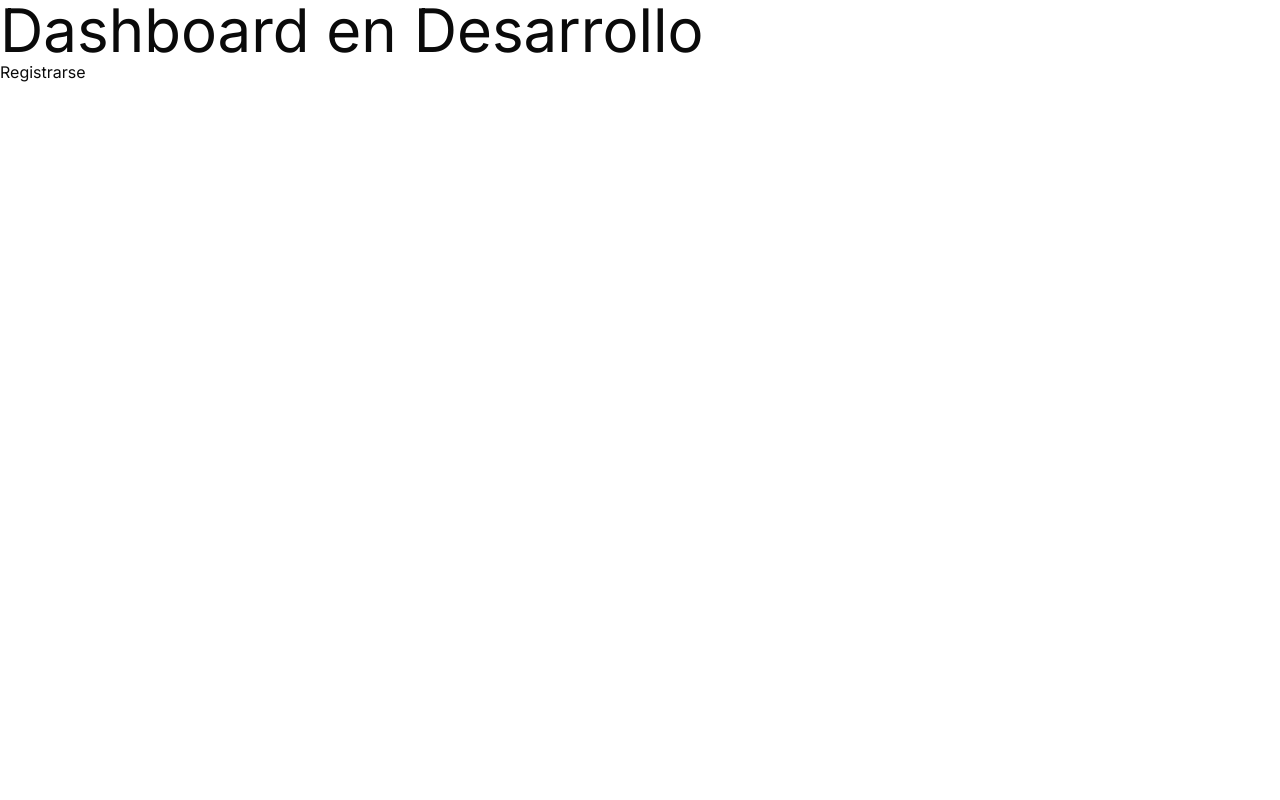
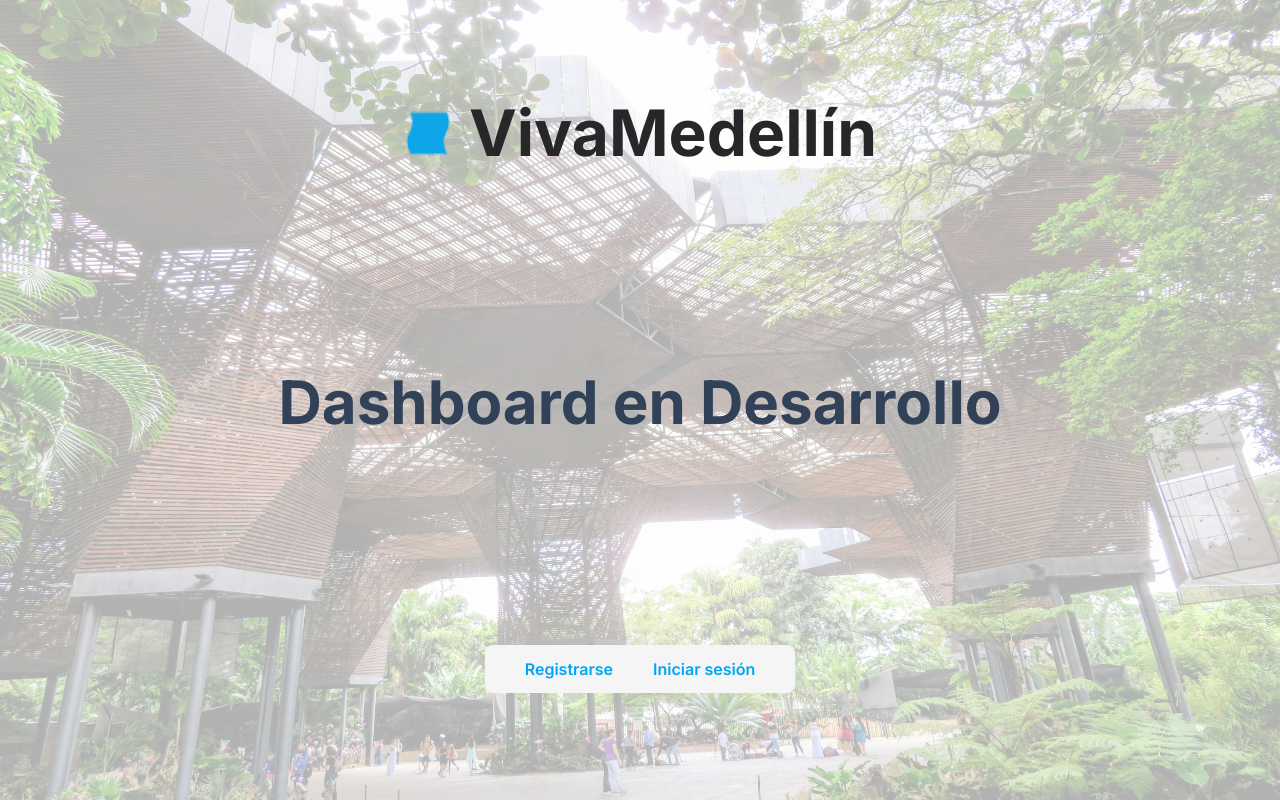
Before and after one commit to Code-factory-20252/vivaMedellin-frontend, a Next.js app: page / in a window 1280 px wide. Built offline with nearby package versions, Linux system fonts and the light colour scheme.

Commit message:
apply styling to dashboard

```diff
--- a/src/app/page.tsx
+++ b/src/app/page.tsx
@@ -1,8 +1,19 @@
 import Link from "next/link";
+import Image from "next/image";
 
 export default function Home() {
   return (<>
-    <h1 className="text-6xl">Dashboard en Desarrollo</h1>
-    <Link href="/register">Registrarse</Link>
+  <div className="w-screen h-screen relative flex flex-col justify-around items-center">
+    <Image fill className="-z-10 absolute opacity-30" src="/img/udea.jpg" alt="" />
+    <div className="flex items-center gap-4 top-44">
+      <Image width={50} height={50} src="/img/logo.png" alt="" />
+      <h1 className="text-zinc-800 font-bold text-[64px] leading-[23px] tracking-[0px]">VivaMedellín</h1>
+    </div>
+    <h1 className="text-6xl font-bold text-slate-700">Dashboard en Desarrollo</h1>
+    <div className="flex gap-10 bg-accent w-fit h-fit py-5 px-10 rounded-md">
+      <Link className="leading-2 font-semibold text-sky-500" href="/register">Registrarse</Link>
+      <Link className="leading-2 font-semibold text-sky-500" href="/login">Iniciar sesión</Link>
+    </div>
+  </div>
   </>);
 }
--- a/src/components/ui/RegisterForm.tsx
+++ b/src/components/ui/RegisterForm.tsx
@@ -108,7 +108,7 @@ export default function RegisterForm() {
         />
         <CustomButton type="submit">Registrarse</CustomButton>
         <p className="self-center leading-2 text-slate-700">
-          ¿Ya tienes cuenta?l <Link className="font-semibold text-sky-500" href='./login'>Iniciar sesión</Link>
+          ¿Ya tienes cuenta? <Link className="font-semibold text-sky-500" href='./login'>Iniciar sesión</Link>
         </p>
       </form>
     </Form>
```
